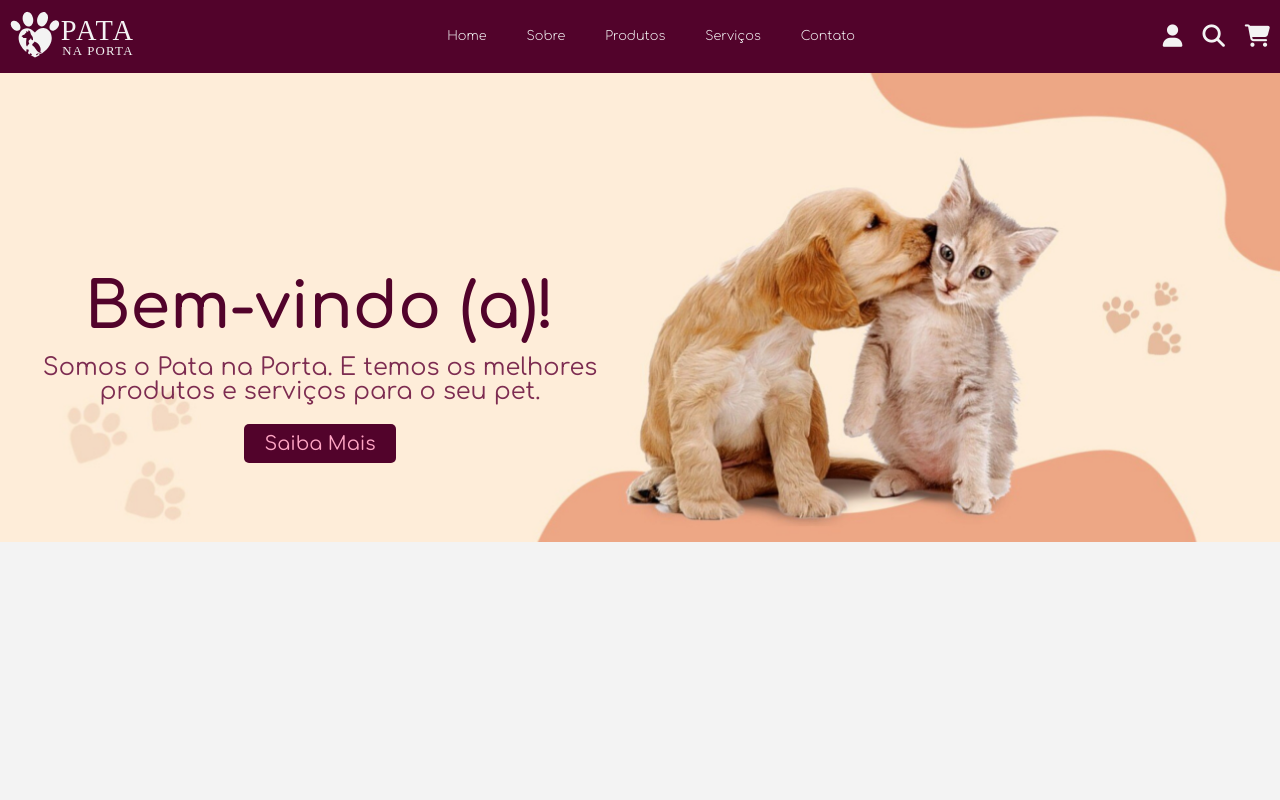
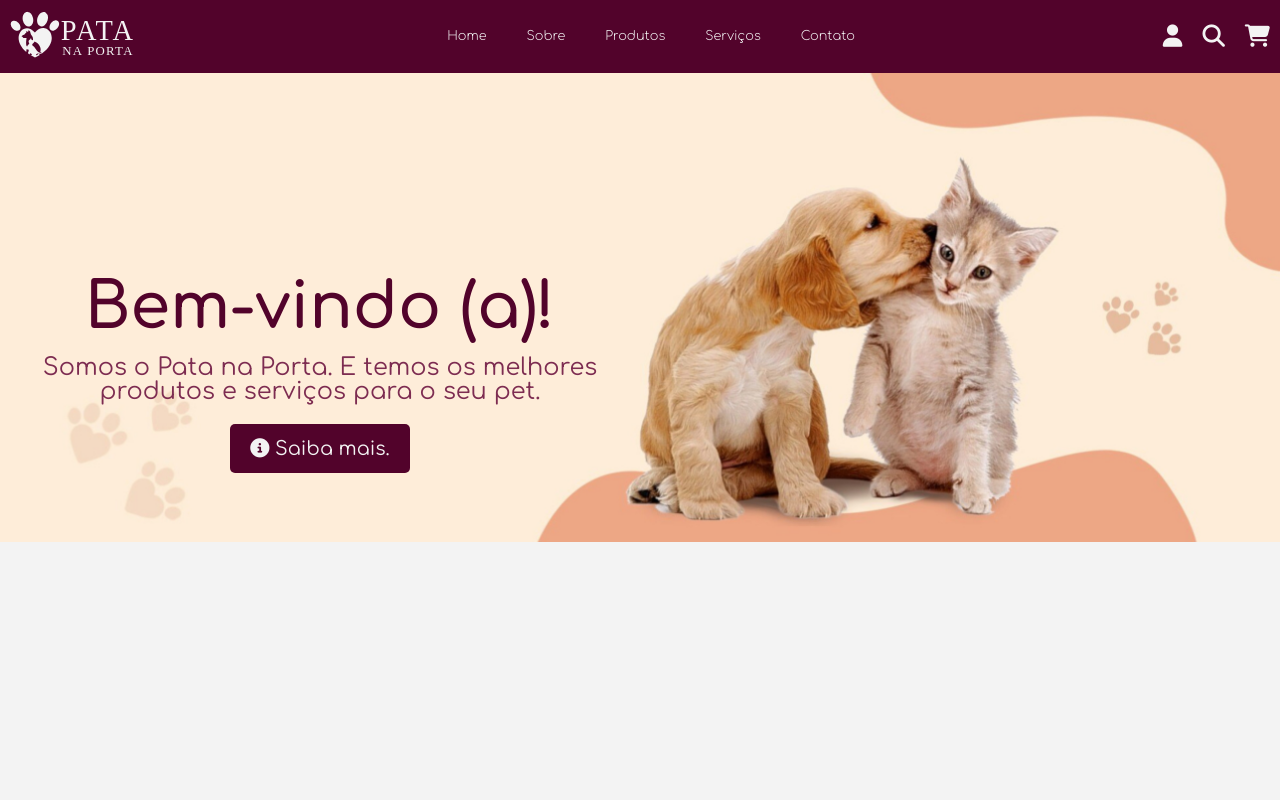
Before and after one commit to LiliannyMarinho/ProjetoMAP, a React (Vite) app in the folder frontend/: page / in a window 1280 px wide. Shown: the top 800 px of the page. Built offline with nearby package versions, Linux system fonts and the light colour scheme; no server answers.

Commit message:
Upgrade detalhes

```diff
--- a/frontend/src/components/Contato.tsx
+++ b/frontend/src/components/Contato.tsx
@@ -48,7 +48,7 @@ const Contato = () => {
                             <textarea name="message" placeholder="Mensagem" required></textarea>
                         </div>
                         <div className="button-area">
-                            <button type="submit" id="my-form-button">Enviar</button>
+                            <button type="submit" id="my-form-button"><i className="fa-solid fa-paper-plane"></i> Enviar</button>
                         </div>
                     </form>
                 </div>
--- a/frontend/src/components/Footer.tsx
+++ b/frontend/src/components/Footer.tsx
@@ -5,7 +5,7 @@ const Footer: React.FC = () => {
   return (
     <footer className='footer'>
         <section>
-            <p>Copyright © Pata na Porta - Todos os Direitos Reservados.</p>
+            <p>Copyright © <i className="fa-solid fa-paw"></i> Pata na Porta - Todos os Direitos Reservados.</p>
         </section>
     </footer>
   );
--- a/frontend/src/components/Home.tsx
+++ b/frontend/src/components/Home.tsx
@@ -8,7 +8,7 @@ const Home = () => {
                 <article>
                     <h1>Bem-vindo (a)!</h1>
                     <p>Somos o Pata na Porta. E temos os melhores produtos e serviços para o seu pet.</p>
-                    <a href="#contact" className="cta-button">Saiba Mais</a>
+                    <a href="#contact" className="cta-button"><i className="fa-solid fa-circle-info"></i> Saiba mais.</a>
                 </article>
                 <article>
 
--- a/frontend/src/styles/contato.css
+++ b/frontend/src/styles/contato.css
@@ -8,7 +8,7 @@
 }
 
 .contact-container .text {
-    font-size: 20px;
+    font-size: 1.6rem;
     font-weight: 600;
     margin-bottom: 30px;
 }
@@ -108,9 +108,9 @@
     width: 160px !important;
     height: 45px;
     outline: none;
-    font-size: 18px;
+    font-size: 1rem;
     font-weight: 500;
-    border-radius: 6px;
+    border-radius: 8px;
     cursor: pointer;
     flex-wrap: nowrap;
     background: var(--color_01);
--- a/frontend/src/styles/home.css
+++ b/frontend/src/styles/home.css
@@ -28,8 +28,8 @@
 
 .banner article .cta-button {
     background-color: var(--color_01);
-    color: var(--color_05);
-    padding: 10px 20px;
+    color: var(--color_06);
+    padding: 15px 20px;
     text-decoration: none;
     border-radius: 5px;
     font-size: 1.2em;
```
